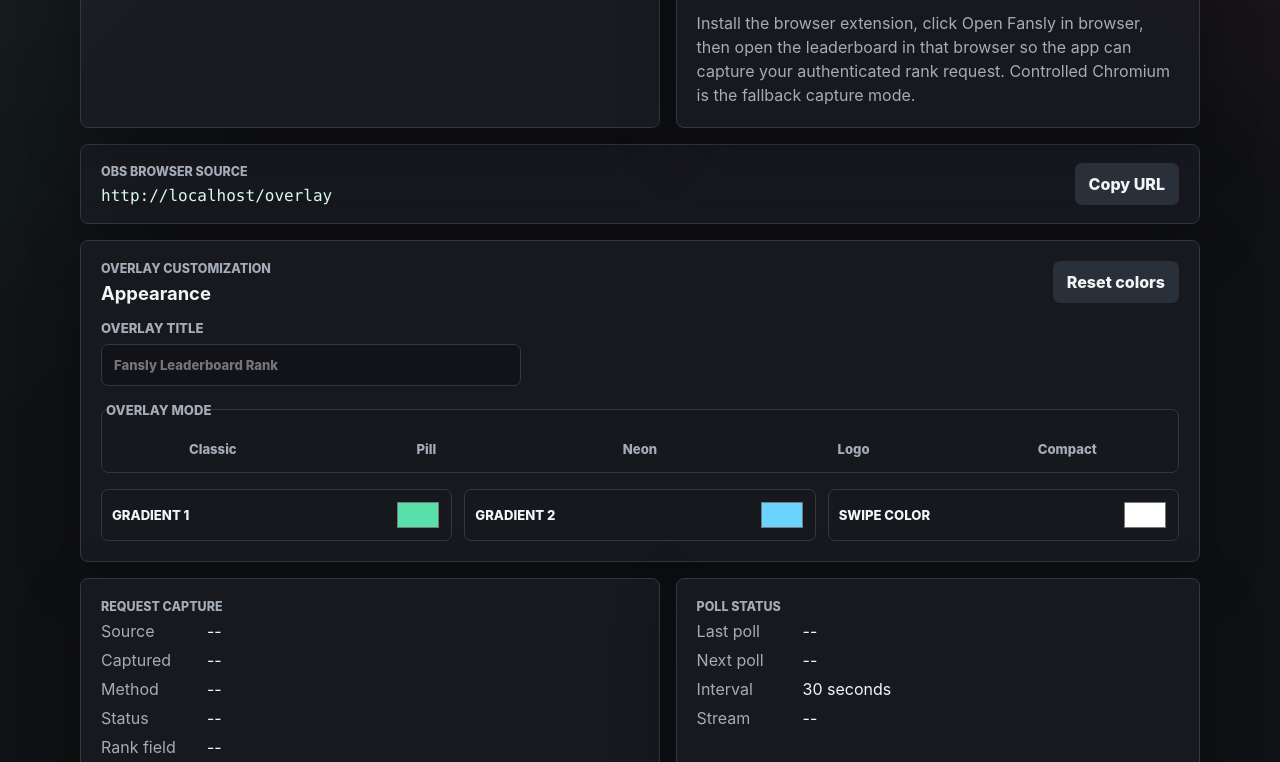
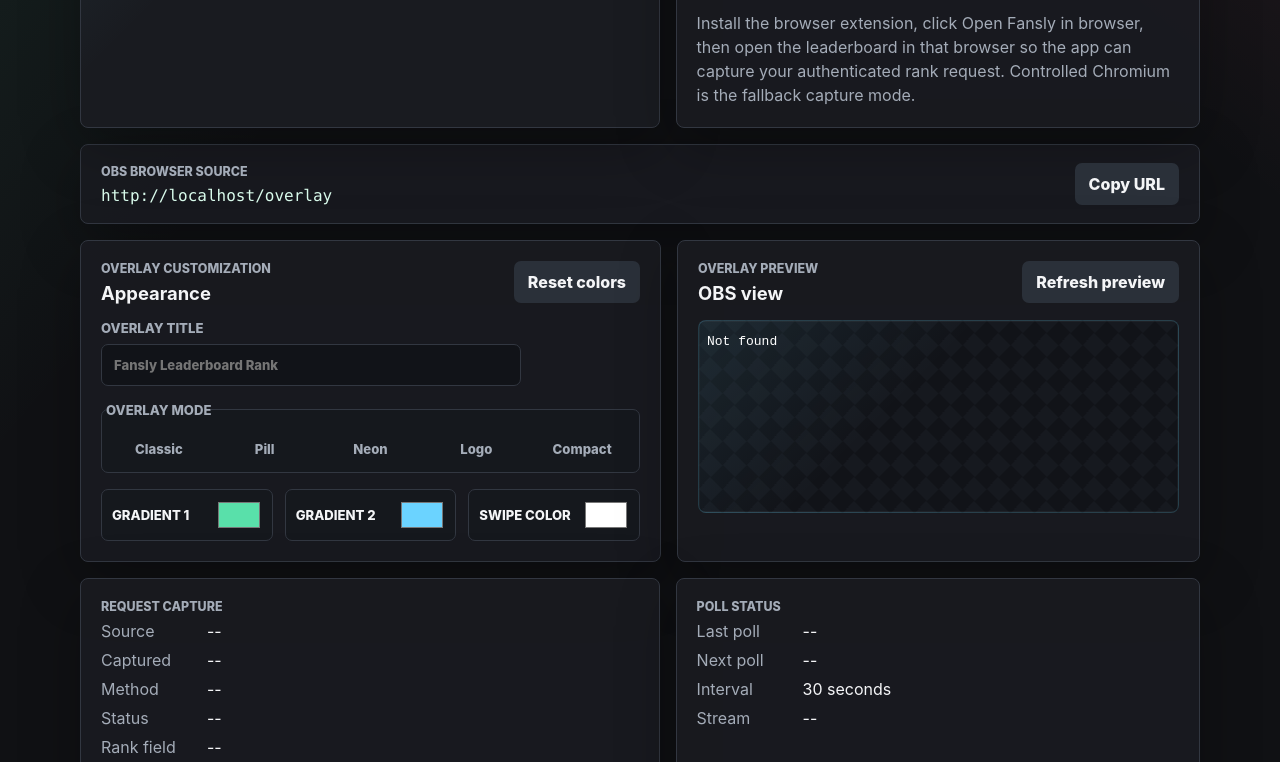
Before and after one commit to Zam6969/FanslyLeaderboardOverlay, a browser extension: page public/dashboard.html in a window 1280 px wide. Shown: the part 529-1291 px from the top of the page. Drawn offline with Linux system fonts and the light colour scheme; no server answers.

Commit message:
Add dashboard overlay preview

```diff
--- a/package.json
+++ b/package.json
@@ -1,6 +1,6 @@
 {
   "name": "fansly-obs-leaderboard-overlay",
-  "version": "1.2.0",
+  "version": "1.3.0",
   "private": true,
   "type": "module",
   "description": "Local OBS overlay that captures an authenticated Fansly leaderboard request and displays rank movement.",
--- a/public/app.js
+++ b/public/app.js
@@ -32,6 +32,7 @@
   streamStatus: document.querySelector('#streamStatus'),
   errorText: document.querySelector('#errorText'),
   payloadPreview: document.querySelector('#payloadPreview'),
+  overlayPreview: document.querySelector('#overlayPreview'),
   openBrowserBtn: document.querySelector('#openBrowserBtn'),
   startLoginBtn: document.querySelector('#startLoginBtn'),
   pollNowBtn: document.querySelector('#pollNowBtn'),
@@ -52,10 +53,12 @@
   gradientBColor: document.querySelector('#gradientBColor'),
   shineColor: document.querySelector('#shineColor'),
   resetThemeBtn: document.querySelector('#resetThemeBtn'),
+  refreshPreviewBtn: document.querySelector('#refreshPreviewBtn'),
   captureSource: document.querySelector('#captureSource')
 };
 
 els.overlayUrl.textContent = overlayUrl;
+els.overlayPreview.src = overlayUrl;
 
 let latestState = null;
 let busy = false;
@@ -113,6 +116,7 @@
 els.resetThemeBtn.addEventListener('click', () => {
   post('/api/overlay-settings', { resetTheme: true });
 });
+els.refreshPreviewBtn.addEventListener('click', () => refreshOverlayPreview());
 els.testForm.addEventListener('submit', async event => {
   event.preventDefault();
   const rank = Number.parseInt(els.testRank.value, 10);
@@ -346,6 +350,7 @@
   els.gradientBColor.disabled = isBusy;
   els.shineColor.disabled = isBusy;
   els.resetThemeBtn.disabled = isBusy;
+  els.refreshPreviewBtn.disabled = isBusy;
   renderTestControls(latestState);
 }
 
@@ -388,6 +393,10 @@
   els.gradientBColor.disabled = busy;
   els.shineColor.disabled = busy;
   els.resetThemeBtn.disabled = busy;
+}
+
+function refreshOverlayPreview() {
+  els.overlayPreview.src = `${overlayUrl}?preview=${Date.now()}`;
 }
 
 function postTitle() {
--- a/public/dashboard.html
+++ b/public/dashboard.html
@@ -91,7 +91,8 @@
         <button class="secondary" id="copyUrlBtn" type="button">Copy URL</button>
       </section>
 
-      <section class="panel customize-panel">
+      <section class="customize-grid">
+        <article class="panel customize-panel">
           <div class="section-heading">
             <div>
               <p class="label">Overlay customization</p>
@@ -140,6 +141,20 @@
               <input id="shineColor" type="color" value="#ffffff" />
             </label>
           </div>
+        </article>
+
+        <article class="panel preview-panel">
+          <div class="section-heading">
+            <div>
+              <p class="label">Overlay preview</p>
+              <h2>OBS view</h2>
+            </div>
+            <button class="secondary" id="refreshPreviewBtn" type="button">Refresh preview</button>
+          </div>
+          <div class="preview-stage">
+            <iframe id="overlayPreview" title="OBS overlay preview" src="/overlay"></iframe>
+          </div>
+        </article>
       </section>
 
       <section class="details-grid">
--- a/public/styles.css
+++ b/public/styles.css
@@ -320,7 +320,10 @@
   padding: 18px 20px;
 }
 
-.customize-panel {
+.customize-grid {
+  display: grid;
+  grid-template-columns: minmax(0, 1fr) minmax(360px, 0.9fr);
+  gap: 16px;
   margin-top: 16px;
 }
 
@@ -329,6 +332,40 @@
   align-items: center;
   justify-content: space-between;
   gap: 16px;
+}
+
+.preview-panel {
+  display: grid;
+  align-content: start;
+  gap: 16px;
+}
+
+.preview-stage {
+  position: relative;
+  overflow: hidden;
+  border: 1px solid rgba(107, 199, 230, 0.22);
+  border-radius: 8px;
+  aspect-ratio: 620 / 250;
+  background:
+    linear-gradient(135deg, rgba(107, 199, 230, 0.1), transparent 42%),
+    repeating-conic-gradient(from 45deg, #16191f 0% 25%, #111318 0% 50%) 50% / 24px 24px;
+}
+
+.preview-stage::after {
+  content: "";
+  position: absolute;
+  inset: 0;
+  pointer-events: none;
+  box-shadow: inset 0 0 0 1px rgba(255, 255, 255, 0.04);
+}
+
+.preview-stage iframe {
+  position: absolute;
+  inset: 0;
+  width: 100%;
+  height: 100%;
+  border: 0;
+  background: transparent;
 }
 
 .color-grid {
@@ -529,7 +566,8 @@
   }
 
   .control-grid,
-  .details-grid {
+  .details-grid,
+  .customize-grid {
     grid-template-columns: 1fr;
   }
 
```
Also changed, not shown: README.md, 1 other file. Lines whose indentation alone changed are shown as unchanged.
